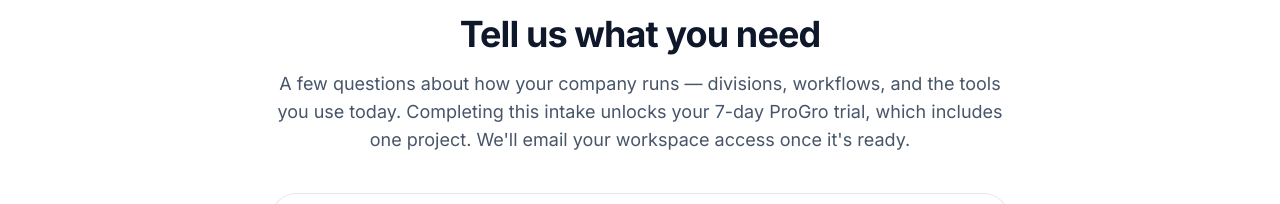
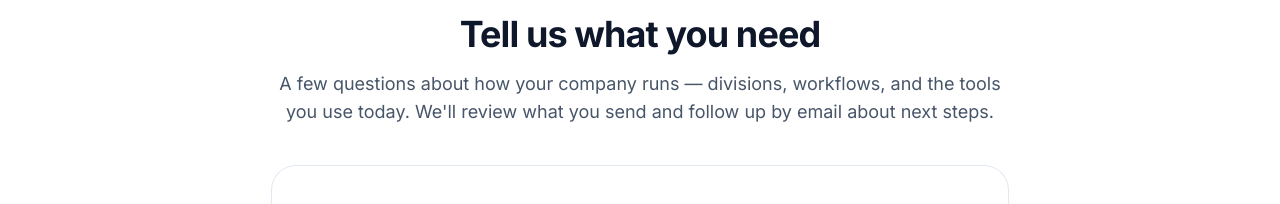
Before and after one commit to progroadmin/ProGro-AI, a Next.js app: page /get-started in a window 1280 px wide. Shown: the part 151-355 px from the top of the page. Built offline with nearby package versions, Linux system fonts and the light colour scheme; no server answers.

Commit message:
T3: page copy no longer promises a trial workspace

```diff
--- a/src/app/get-started/page.tsx
+++ b/src/app/get-started/page.tsx
@@ -11,10 +11,15 @@
     <main className="mx-auto max-w-3xl px-4 py-16 sm:py-24">
       <div className="text-center">
         <h1 className="text-3xl font-bold tracking-tight text-slate-900 sm:text-4xl">Tell us what you need</h1>
+        {/* Copy matches what actually happens today. The previous text
+            promised a 7-day trial workspace and an email delivering
+            access — trial provisioning is deferred out of T2, so nothing
+            creates that workspace or sends that mail. The success screen
+            was corrected in the same commit; this is the same claim, one
+            file earlier. */}
         <p className="mt-4 text-lg text-slate-600">
           A few questions about how your company runs — divisions, workflows, and the tools you use today.
-          Completing this intake unlocks your 7-day ProGro trial, which includes one project.
-          We&apos;ll email your workspace access once it&apos;s ready.
+          We&apos;ll review what you send and follow up by email about next steps.
         </p>
       </div>
       <div className="mt-10">
```
